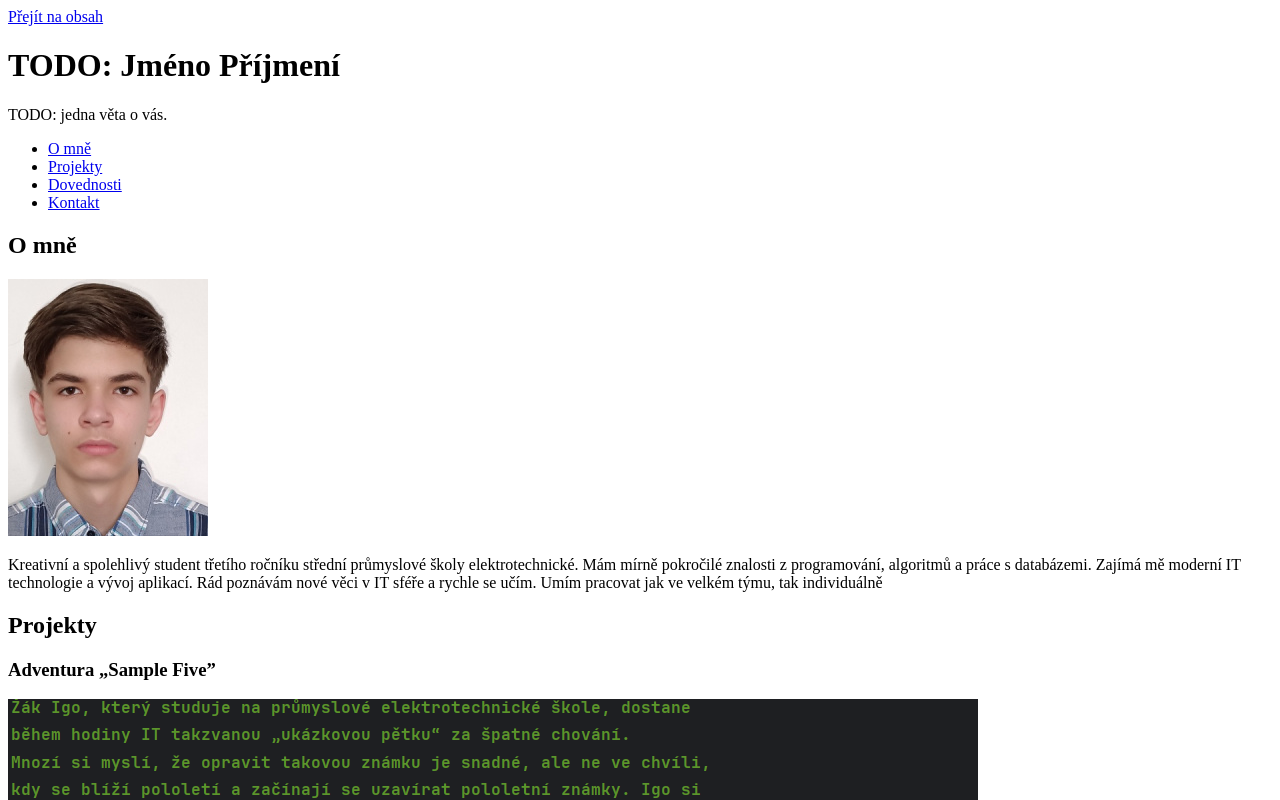
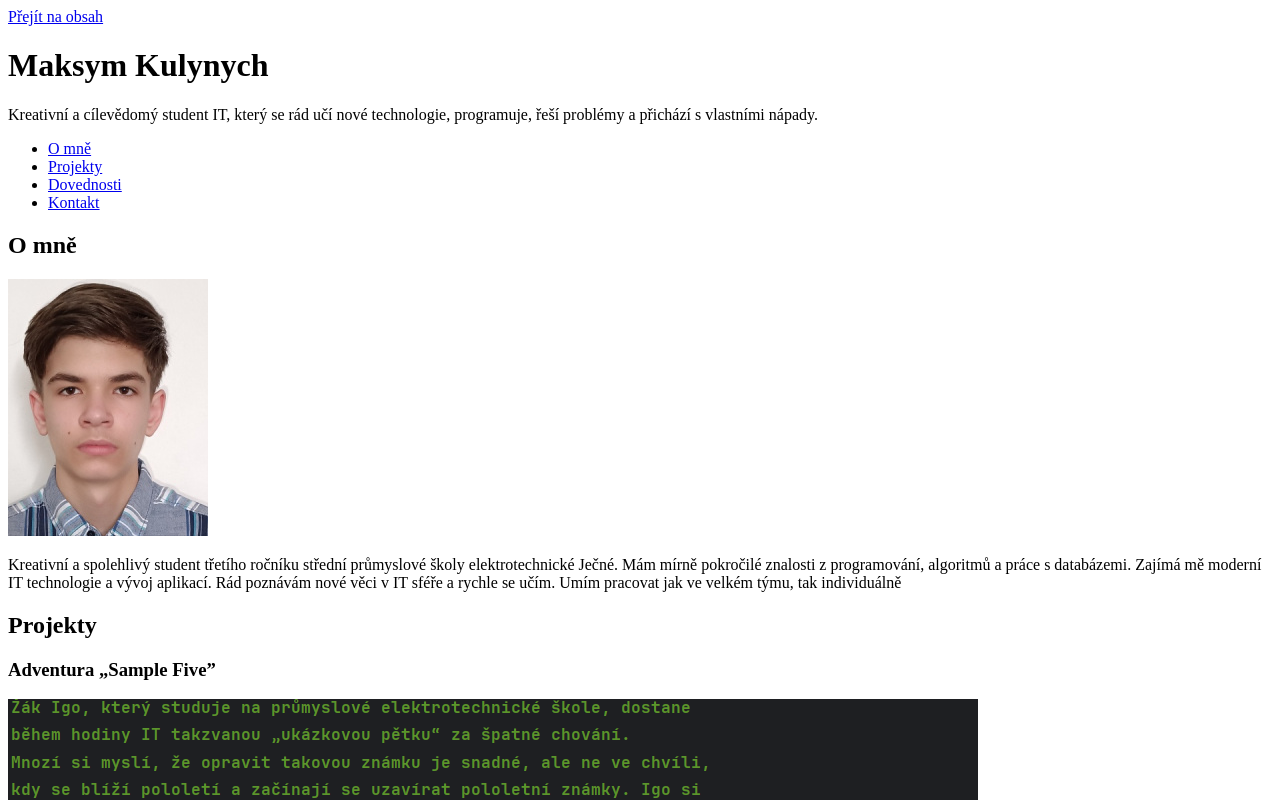
Before and after one commit to kulinichmax16082009-sys/osobni-stranka, a plain HTML site: page index.html in a window 1280 px wide. Shown: the top 800 px of the page. Drawn offline with Linux system fonts and the light colour scheme; files that its build step writes are made by us from their sources.

Commit message:
feat: přidana jedna věta o mně, kontakt, patíčka a titulek stránky

```diff
--- a/index.html
+++ b/index.html
@@ -5,15 +5,15 @@
   <meta name="viewport" content="width=device-width, initial-scale=1">
   <!-- TODO (tmavý režim): po přidání tmavého schématu změňte content na "light dark" -->
   <meta name="color-scheme" content="light">
-  <title>TODO: Jméno Příjmení – osobní stránka</title>
+  <title>Maksym Kulynych – osobní stránka</title>
   <link rel="stylesheet" href="css/style.css">
 </head>
 <body>
   <a class="skip-link" href="#obsah">Přejít na obsah</a>
 
   <header class="site-header">
-    <h1>TODO: Jméno Příjmení</h1>
-    <p>TODO: jedna věta o vás.</p>
+    <h1>Maksym Kulynych</h1>
+    <p>Kreativní a cílevědomý student IT, který se rád učí nové technologie, programuje, řeší problémy a přichází s vlastními nápady.</p>
     <nav aria-label="Hlavní navigace">
       <ul>
         <li><a href="#o-mne">O mně</a></li>
@@ -32,7 +32,7 @@
       <img src="img/Maksym Kulynych fotografie.jfif" alt="Fotografie Maksyma Kulynyche">
 
       <p>Kreativní a spolehlivý student třetího ročníku
-          střední průmyslové školy elektrotechnické. Mám
+          střední průmyslové školy elektrotechnické Ječné. Mám
           mírně pokročilé znalosti z programování,
           algoritmů a práce s databázemi. Zajímá mě
           moderní IT technologie a vývoj aplikací. Rád
@@ -95,15 +95,14 @@
     <section id="kontakt" class="card" aria-labelledby="kontakt-nadpis">
       <h2 id="kontakt-nadpis">Kontakt</h2>
       <address>
-        <!-- TODO: e-mail jako odkaz (mailto:), případně město nebo odkaz na profil -->
-        <p>E-mail: <a href="mailto:TODO">TODO</a></p>
+        <p>E-mail: <a href="mailto:kulynych@spsejecna.cz">kulynych@spsejecna.cz</a></p>
       </address>
     </section>
 
   </main>
 
   <footer>
-    <p>© TODO: rok a jméno</p>
+    <p>&copy; 2026 Maksym</p>
   </footer>
 </body>
 </html>
```
